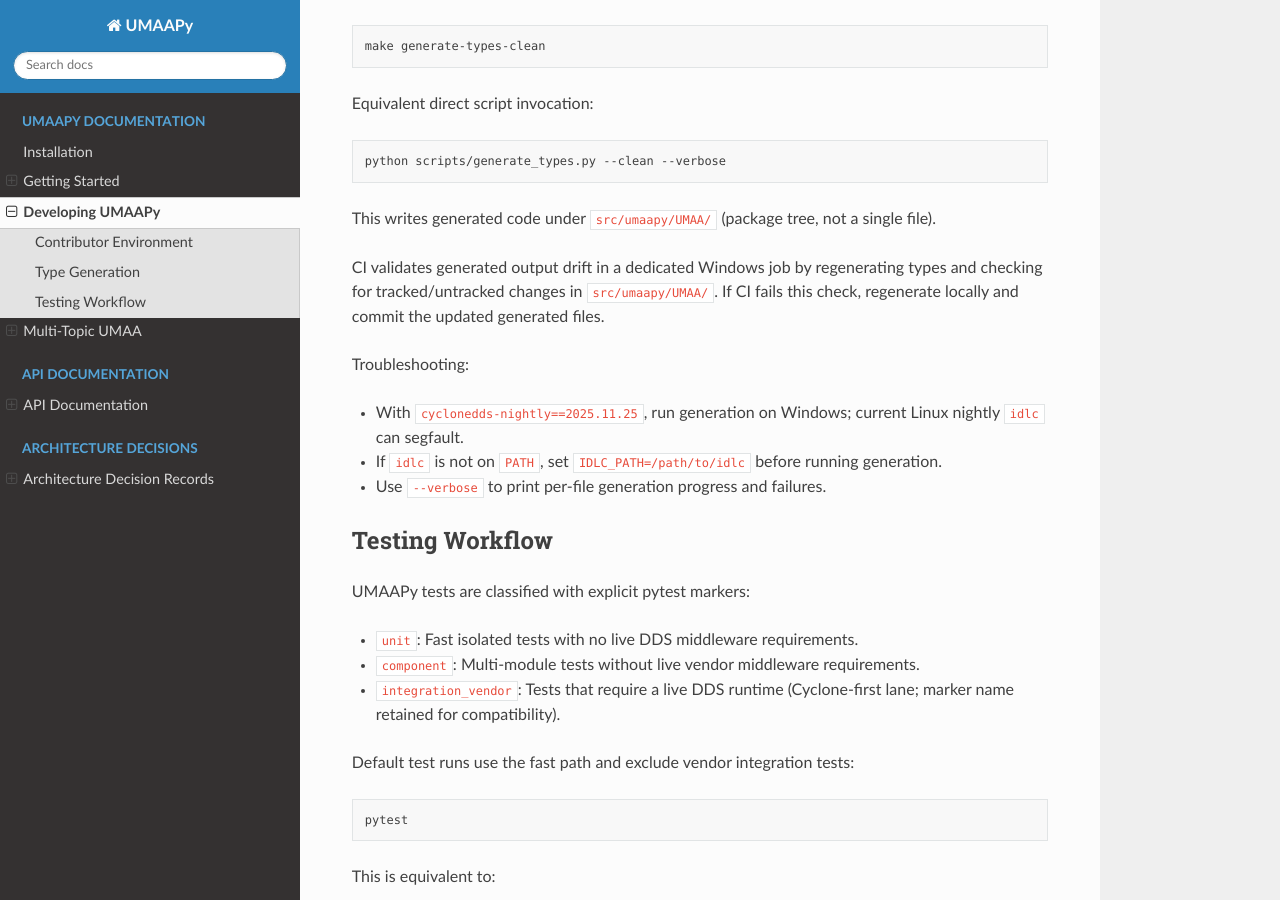
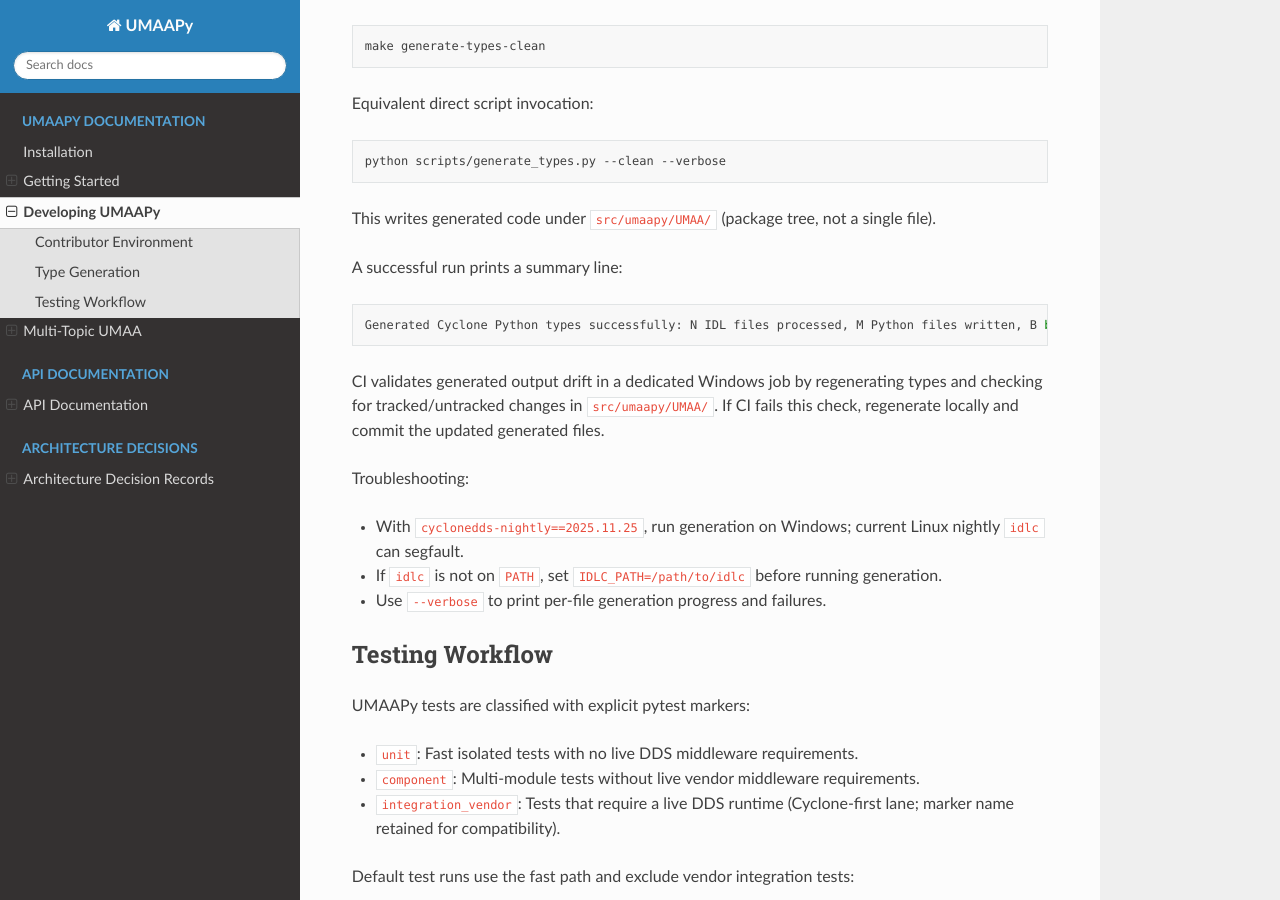
Before and after one commit to dkreed747/umaapy, a Sphinx documentation site: the page built from docs/usage/development.rst, in a window 1280 px wide and 900 px high, scrolled down 707 px. Built offline with Sphinx 7.4.7 and the Read the Docs theme 3.1.0, drawn with Linux system fonts in a browser that asks for light colours.

Commit message:
docs: document expected output for generate-types command
Shows the summary line printed on a successful generation run so
developers know what to expect when running the command locally.

https://claude.ai/code/session_01YaupCW9seiw74wXXmo2HDH

```diff
--- a/docs/usage/development.rst
+++ b/docs/usage/development.rst
@@ -42,6 +42,10 @@ Equivalent direct script invocation:
 
 This writes generated code under ``src/umaapy/UMAA/`` (package tree, not a single file).
 
+A successful run prints a summary line::
+
+   Generated Cyclone Python types successfully: N IDL files processed, M Python files written, B bytes in src/umaapy/UMAA/.
+
 CI validates generated output drift in a dedicated Windows job by regenerating types and checking for tracked/untracked changes in
 ``src/umaapy/UMAA/``. If CI fails this check, regenerate locally and commit the updated generated files.
 
```
